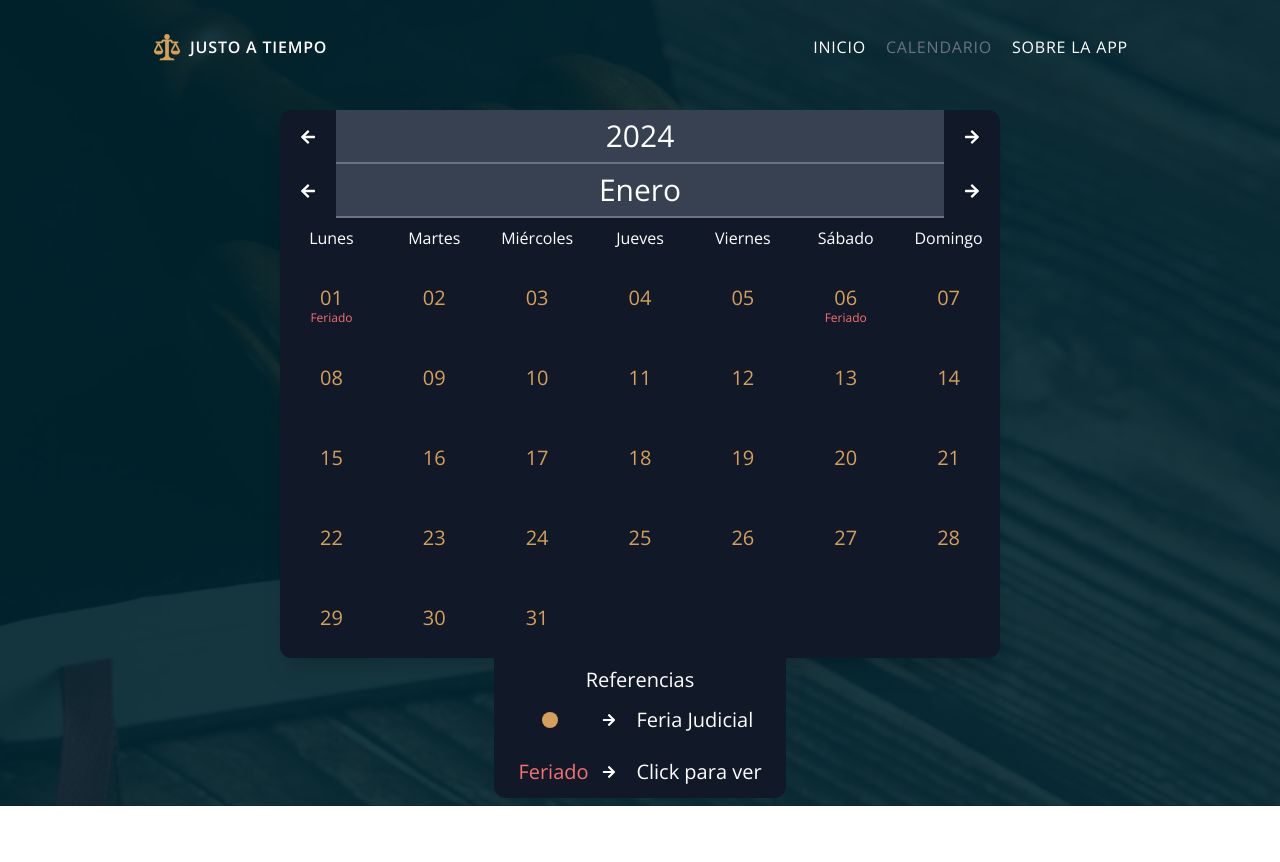
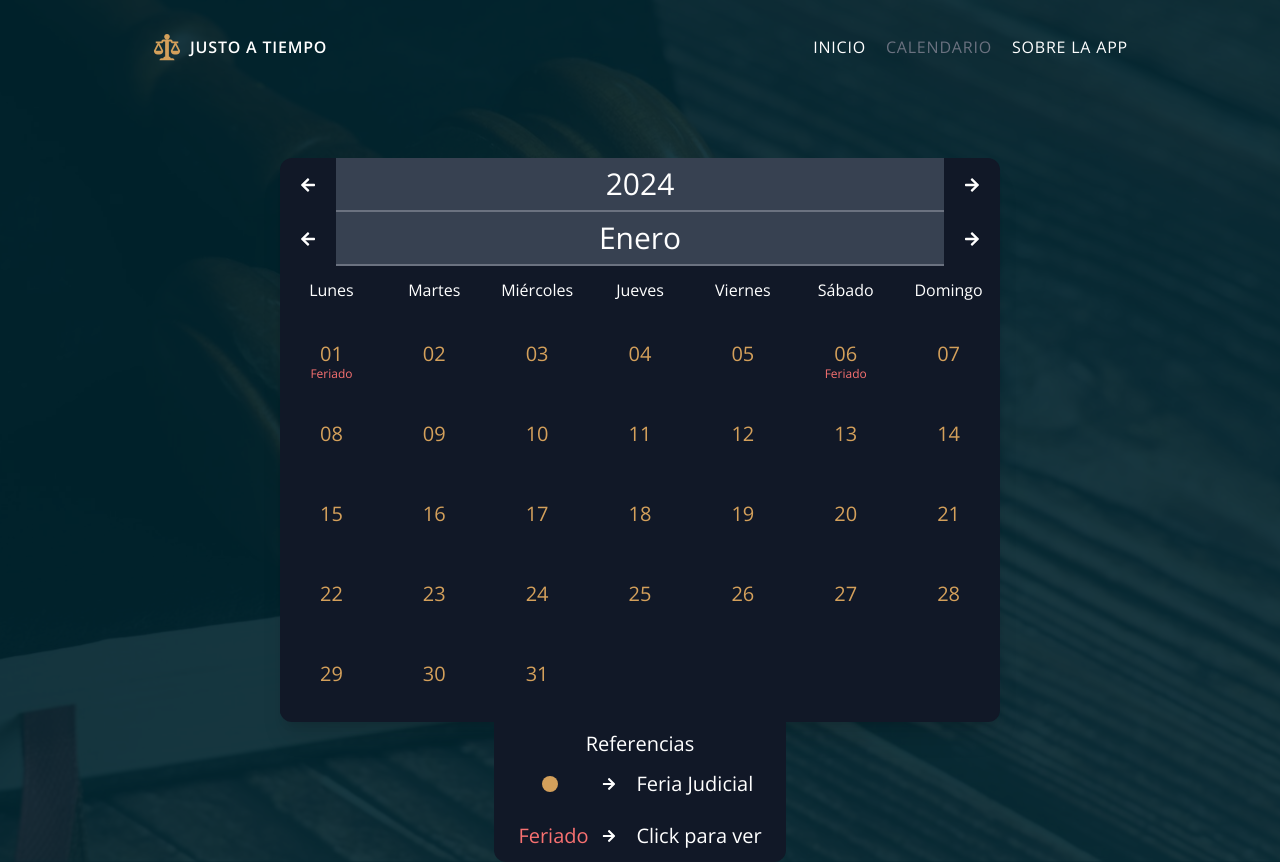
Before and after one commit to Dev-Santi/LegalDateNextjs, a Next.js app: page /calendario in a window 1280 px wide. Before the commit the page ends 806 px from the top, so only its background shows below. Built offline with nearby package versions, Linux system fonts and the light colour scheme.

Commit message:
cambios en tamaño del calendario

```diff
--- a/src/app/calendario/page.tsx
+++ b/src/app/calendario/page.tsx
@@ -129,9 +129,51 @@ export default function page() {
         }
     }
 
+    function Referencias() {
+        return (
+            <div className='bg-gray-900 relative text-base md:text-xl flex flex-col rounded-xl rounded-t-none'>
+                {currentMonth.days.find((day) => {
+                    return day.isJudicialVacation || day.holiday;
+                }) && <h2 className='text-center mt-2'>Referencias</h2>}
+
+                {currentMonth.days.find((day) => {
+                    return day.isJudicialVacation;
+                }) && (
+                    <div className='flex items-center gap-5 px-6 py-3'>
+                        <h2 className='flex justify-center w-16'>
+                            <div className='bg-orange p-2 w-fit rounded-full'></div>
+                        </h2>
+                        <FaArrowRight className='text-sm' />
+                        <h2>Feria Judicial</h2>
+                    </div>
+                )}
+
+                {currentMonth.days.find((day) => {
+                    return day.holiday;
+                }) && (
+                    <div className='flex items-center gap-5 px-6 py-3'>
+                        <h2
+                            onClick={() =>
+                                Swal.fire({
+                                    title: 'Descripción del feriado',
+                                    confirmButtonColor: '#f87171',
+                                })
+                            }
+                            className='text-red-400 w-16 cursor-pointer hover:text-red-200'
+                        >
+                            Feriado
+                        </h2>
+                        <FaArrowRight className='text-sm' />
+                        <h2>Click para ver</h2>
+                    </div>
+                )}
+            </div>
+        );
+    }
+
     return (
-        <main className='mt-10 flex min-h-[calc(100vh-6rem)] justify-center items-center flex-col text-white'>
-            <div className='min-w-[22rem] w-full scale-90 md:scale-100 md:w-[45rem] h-fit bg-gray-900 shadow-xl rounded-xl overflow-hidden'>
+        <main className='flex mt-2 md:mt-24 justify-center items-center flex-col text-white'>
+            <div className='min-w-[21rem] w-full scale-90 md:scale-100 md:w-[45rem] h-fit bg-gray-900 shadow-xl rounded-xl overflow-hidden pb-2'>
                 {/* Año */}
                 <div className='flex'>
                     <button
@@ -180,15 +222,15 @@ export default function page() {
 
                 {/* Casillas */}
                 <div className='grid text-center grid-cols-7'>
-                    <span className='hidden md:block text-sm md:text-base py-2'>Lunes</span>
-                    <span className='hidden md:block text-sm md:text-base py-2'>Martes</span>
-                    <span className='hidden md:block text-sm md:text-base py-2'>
+                    <span className='hidden md:block text-sm md:text-base py-3'>Lunes</span>
+                    <span className='hidden md:block text-sm md:text-base py-3'>Martes</span>
+                    <span className='hidden md:block text-sm md:text-base py-3'>
                         Miércoles
                     </span>
-                    <span className='hidden md:block text-sm md:text-base py-2'>Jueves</span>
-                    <span className='hidden md:block text-sm md:text-base py-2'>Viernes</span>
-                    <span className='hidden md:block text-sm md:text-base py-2'>Sábado</span>
-                    <span className='hidden md:block text-sm md:text-base py-2'>Domingo</span>
+                    <span className='hidden md:block text-sm md:text-base py-3'>Jueves</span>
+                    <span className='hidden md:block text-sm md:text-base py-3'>Viernes</span>
+                    <span className='hidden md:block text-sm md:text-base py-3'>Sábado</span>
+                    <span className='hidden md:block text-sm md:text-base py-3'>Domingo</span>
 
                     <span className='md:hidden text-sm md:text-base py-2'>Lun</span>
                     <span className='md:hidden text-sm md:text-base py-2'>Mar</span>
@@ -238,45 +280,7 @@ export default function page() {
                     })}
                 </div>
             </div>
-            <div>
-                <div className='bg-gray-900 relative text-base md:text-xl flex flex-col rounded-xl rounded-t-none'>
-                    {currentMonth.days.find((day) => {
-                        return day.isJudicialVacation || day.holiday;
-                    }) && <h2 className='text-center mt-2'>Referencias</h2>}
-
-                    {currentMonth.days.find((day) => {
-                        return day.isJudicialVacation;
-                    }) && (
-                        <div className='flex items-center gap-5 px-6 py-3'>
-                            <h2 className='flex justify-center w-16'>
-                                <div className='bg-orange p-2 w-fit rounded-full'></div>
-                            </h2>
-                            <FaArrowRight className='text-sm' />
-                            <h2>Feria Judicial</h2>
-                        </div>
-                    )}
-
-                    {currentMonth.days.find((day) => {
-                        return day.holiday;
-                    }) && (
-                        <div className='flex items-center gap-5 px-6 py-3'>
-                            <h2
-                                onClick={() =>
-                                    Swal.fire({
-                                        title: 'Descripción del feriado',
-                                        confirmButtonColor: '#f87171',
-                                    })
-                                }
-                                className='text-red-400 w-16 cursor-pointer hover:text-red-200'
-                            >
-                                Feriado
-                            </h2>
-                            <FaArrowRight className='text-sm' />
-                            <h2>Click para ver</h2>
-                        </div>
-                    )}
-                </div>
-            </div>
+            <Referencias />
         </main>
     );
 }
```
